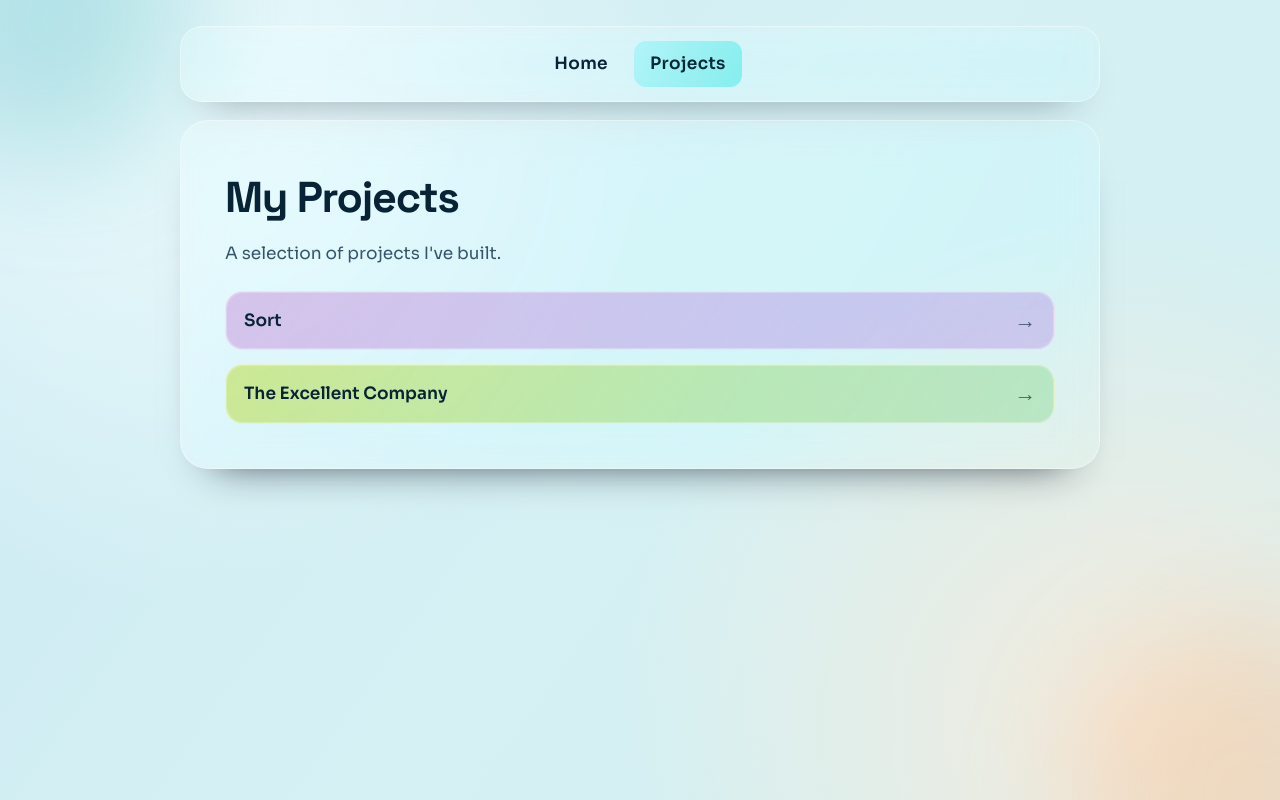
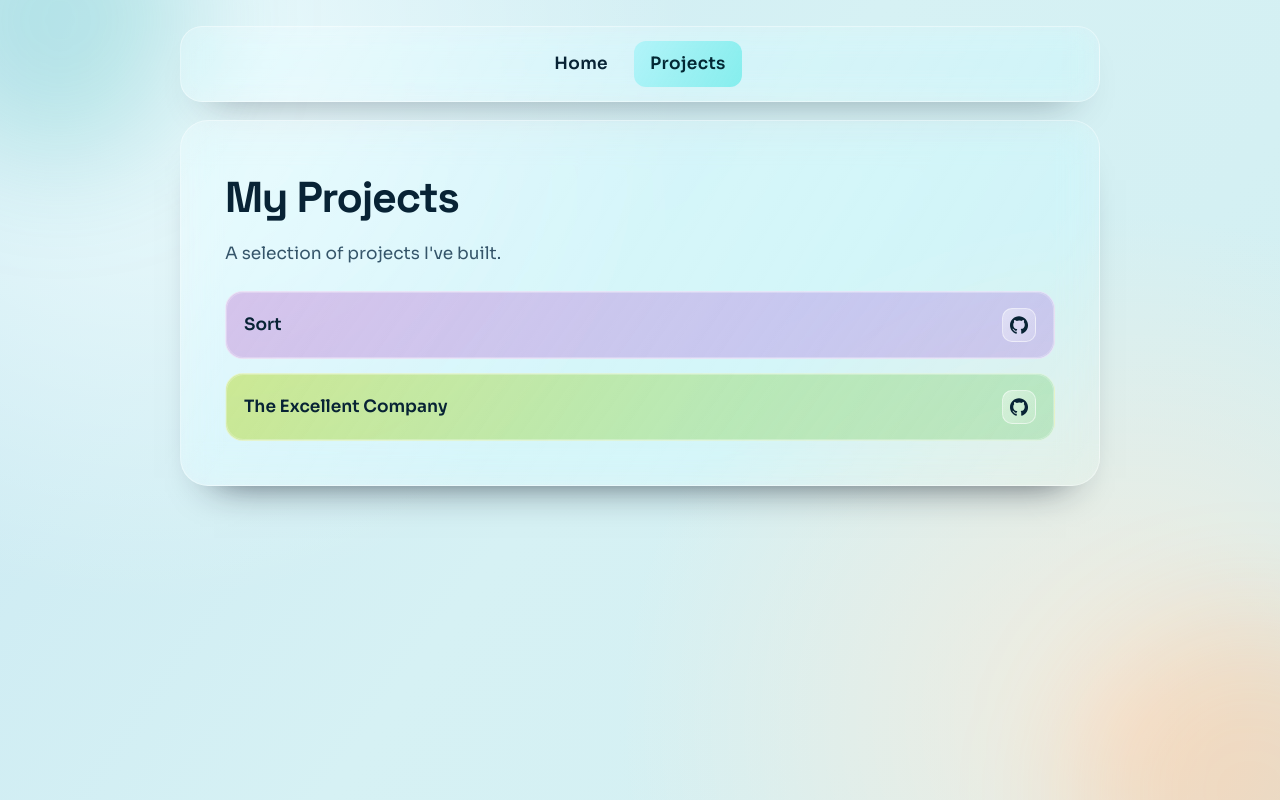
Before and after one commit to KohseyPower/portfolio, a React (Vite) app: page /projets in a window 1280 px wide. Built offline with nearby package versions, Linux system fonts and the light colour scheme.

Commit message:
fix: add github repos link for each project

```diff
--- a/src/pages/Projects.styled.ts
+++ b/src/pages/Projects.styled.ts
@@ -36,7 +36,7 @@ export const ProjectsGrid = styled.ul`
   gap: 14px;
 `;
 
-export const ProjectLink = styled.a`
+export const ProjectLink = styled.div`
   position: relative;
   display: flex;
   align-items: center;
@@ -81,6 +81,29 @@ export const ProjectLink = styled.a`
   }
 `;
 
+export const ProjectMainLink = styled.a`
+  display: inline-flex;
+  align-items: center;
+  gap: 10px;
+  min-width: 0;
+  flex: 1;
+  color: var(--text-h);
+  text-decoration: none;
+  font-weight: 600;
+
+  &:hover {
+    text-decoration: underline;
+    text-decoration-thickness: 2px;
+    text-underline-offset: 3px;
+  }
+`;
+
+export const ProjectRight = styled.div`
+  display: inline-flex;
+  align-items: center;
+  gap: 10px;
+`;
+
 export const ProjectCard = styled.li`
   border-radius: 18px;
 
@@ -101,12 +124,47 @@ export const ProjectCard = styled.li`
   }
 `;
 
+export const GithubButton = styled.a`
+  display: inline-flex;
+  align-items: center;
+  justify-content: center;
+  width: 34px;
+  height: 34px;
+  border-radius: 10px;
+  border: 1px solid rgba(255, 255, 255, 0.5);
+  background: linear-gradient(
+    125deg,
+    rgba(255, 255, 255, 0.42),
+    rgba(255, 255, 255, 0.14)
+  );
+  color: var(--text-h);
+  text-decoration: none;
+  transition:
+    transform 0.2s ease,
+    box-shadow 0.2s ease,
+    border-color 0.2s ease;
+
+  &:hover {
+    transform: translateY(-1px);
+    box-shadow: 0 14px 22px -20px rgba(15, 23, 42, 0.9);
+    border-color: rgba(255, 255, 255, 0.74);
+  }
+
+  @media (prefers-color-scheme: dark) {
+    border-color: rgba(255, 255, 255, 0.24);
+    background: linear-gradient(
+      125deg,
+      rgba(255, 255, 255, 0.12),
+      rgba(255, 255, 255, 0.06)
+    );
+  }
+`;
+
+export const GithubIcon = styled.svg`
+  width: 18px;
+  height: 18px;
+`;
+
 export const ProjectLabel = styled.span`
   font-weight: 600;
 `;
-
-export const Arrow = styled.span`
-  font-size: 1.35rem;
-  line-height: 1;
-  opacity: 0.65;
-`;
--- a/src/pages/Projects.tsx
+++ b/src/pages/Projects.tsx
@@ -9,23 +9,59 @@ export default function Projects() {
       </Styled.Description>
       <Styled.ProjectsGrid>
         <Styled.ProjectCard>
-          <Styled.ProjectLink
+          <Styled.ProjectLink>
+            <Styled.ProjectMainLink
               href="/app/sort/"
               target="_blank"
               rel="noreferrer"
             >
               <Styled.ProjectLabel>Sort</Styled.ProjectLabel>
-            <Styled.Arrow>→</Styled.Arrow>
+            </Styled.ProjectMainLink>
+            <Styled.ProjectRight>
+              <Styled.GithubButton
+                href="https://github.com/KohseyPower/sort"
+                target="_blank"
+                rel="noreferrer"
+                aria-label="Sort GitHub repository"
+                title="Sort GitHub repository"
+              >
+                <Styled.GithubIcon
+                  viewBox="0 0 24 24"
+                  fill="currentColor"
+                  aria-hidden="true"
+                >
+                  <path d="M12 0.297c-6.63 0-12 5.373-12 12 0 5.303 3.438 9.8 8.205 11.385 0.6 0.113 0.82-0.258 0.82-0.577 0-0.285-0.012-1.23-0.017-2.23-3.338 0.724-4.042-1.416-4.042-1.416-0.546-1.385-1.333-1.754-1.333-1.754-1.089-0.744 0.084-0.729 0.084-0.729 1.205 0.084 1.838 1.237 1.838 1.237 1.07 1.834 2.809 1.304 3.495 0.997 0.108-0.776 0.418-1.305 0.762-1.605-2.665-0.303-5.467-1.334-5.467-5.931 0-1.311 0.469-2.381 1.236-3.221-0.123-0.303-0.535-1.524 0.117-3.176 0 0 1.008-0.322 3.301 1.23a11.52 11.52 0 0 1 3.006-0.404c1.02 0.005 2.047 0.138 3.006 0.404 2.291-1.552 3.297-1.23 3.297-1.23 0.653 1.653 0.241 2.874 0.118 3.176 0.77 0.84 1.235 1.911 1.235 3.221 0 4.609-2.807 5.625-5.479 5.921 0.43 0.372 0.823 1.102 0.823 2.222 0 1.606-0.015 2.898-0.015 3.293 0 0.321 0.216 0.694 0.825 0.576 4.765-1.587 8.2-6.082 8.2-11.383 0-6.627-5.373-12-12-12" />
+                </Styled.GithubIcon>
+              </Styled.GithubButton>
+            </Styled.ProjectRight>
           </Styled.ProjectLink>
         </Styled.ProjectCard>
         <Styled.ProjectCard>
-          <Styled.ProjectLink
+          <Styled.ProjectLink>
+            <Styled.ProjectMainLink
               href="/app/excellent/"
               target="_blank"
               rel="noreferrer"
             >
               <Styled.ProjectLabel>The Excellent Company</Styled.ProjectLabel>
-            <Styled.Arrow>→</Styled.Arrow>
+            </Styled.ProjectMainLink>
+            <Styled.ProjectRight>
+              <Styled.GithubButton
+                href="https://github.com/4mouskitos/excel-validator"
+                target="_blank"
+                rel="noreferrer"
+                aria-label="Excellent validator GitHub repository"
+                title="Excellent validator GitHub repository"
+              >
+                <Styled.GithubIcon
+                  viewBox="0 0 24 24"
+                  fill="currentColor"
+                  aria-hidden="true"
+                >
+                  <path d="M12 0.297c-6.63 0-12 5.373-12 12 0 5.303 3.438 9.8 8.205 11.385 0.6 0.113 0.82-0.258 0.82-0.577 0-0.285-0.012-1.23-0.017-2.23-3.338 0.724-4.042-1.416-4.042-1.416-0.546-1.385-1.333-1.754-1.333-1.754-1.089-0.744 0.084-0.729 0.084-0.729 1.205 0.084 1.838 1.237 1.838 1.237 1.07 1.834 2.809 1.304 3.495 0.997 0.108-0.776 0.418-1.305 0.762-1.605-2.665-0.303-5.467-1.334-5.467-5.931 0-1.311 0.469-2.381 1.236-3.221-0.123-0.303-0.535-1.524 0.117-3.176 0 0 1.008-0.322 3.301 1.23a11.52 11.52 0 0 1 3.006-0.404c1.02 0.005 2.047 0.138 3.006 0.404 2.291-1.552 3.297-1.23 3.297-1.23 0.653 1.653 0.241 2.874 0.118 3.176 0.77 0.84 1.235 1.911 1.235 3.221 0 4.609-2.807 5.625-5.479 5.921 0.43 0.372 0.823 1.102 0.823 2.222 0 1.606-0.015 2.898-0.015 3.293 0 0.321 0.216 0.694 0.825 0.576 4.765-1.587 8.2-6.082 8.2-11.383 0-6.627-5.373-12-12-12" />
+                </Styled.GithubIcon>
+              </Styled.GithubButton>
+            </Styled.ProjectRight>
           </Styled.ProjectLink>
         </Styled.ProjectCard>
       </Styled.ProjectsGrid>
```
Lines whose indentation alone changed are shown as unchanged.
